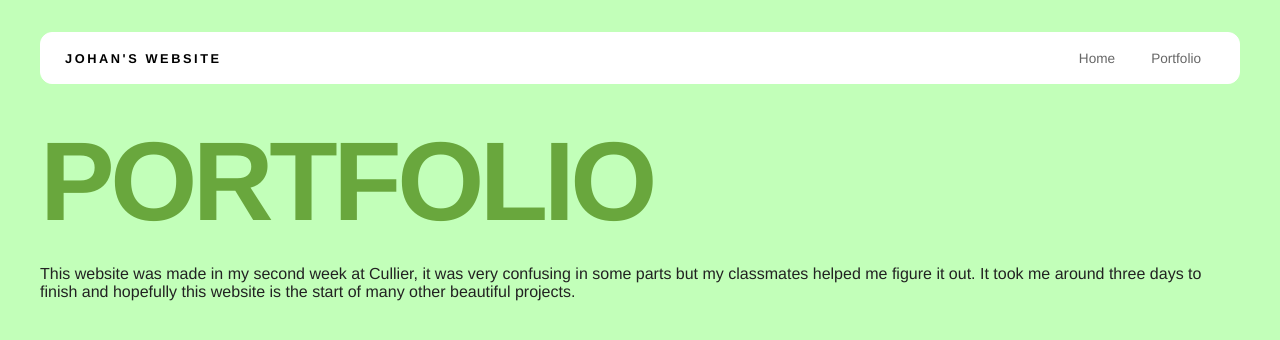
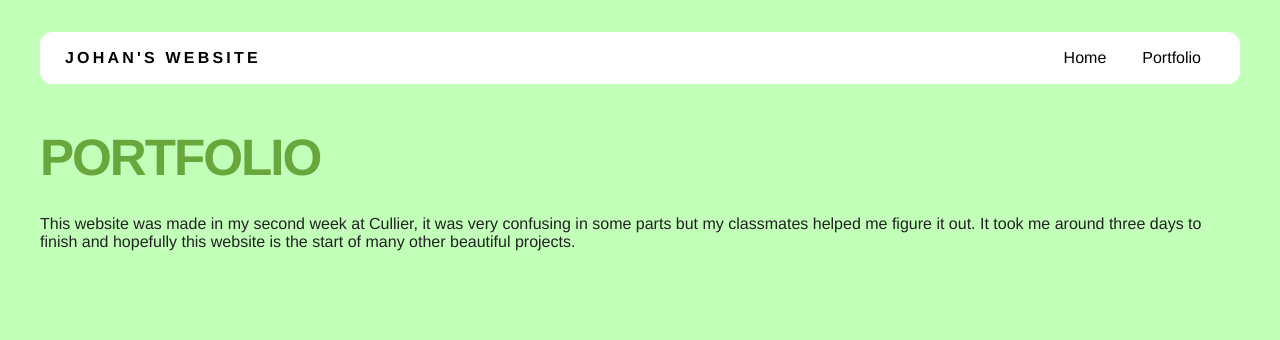
Before and after one commit to JohanPedraza0/JohanPedraza0.github.io, a plain HTML site: page portfolio.html in a window 1280 px wide. Drawn offline with Linux system fonts and the light colour scheme.

Commit message:
Reduce portfolio header size

```diff
--- a/style.css
+++ b/style.css
@@ -145,7 +145,7 @@ nav:hover {
 
 nav h1 {
   margin: 0;
-  font-size: 0.8rem;
+  font-size: 1rem;
   font-weight: 700;
   text-transform: uppercase;
   letter-spacing: 0.2em;
@@ -161,9 +161,9 @@ nav h1 {
 }
 
 .nav-li a {
-  color: #666;
+  color: #030303;
   text-decoration: none;
-  font-size: 0.85rem;
+  font-size: 1rem;
   font-weight: 500;
   padding: 6px 14px;
   border-radius: 8px;
@@ -189,6 +189,12 @@ nav h1 {
   gap: 16px;
 }
 
+.portfolio-header h2 {
+  font-size: clamp(2rem, 4vw, 3.5rem);
+  line-height: 1;
+  margin: 0;
+}
+
 .home-clock {
   display: flex;
   justify-content: flex-end;
```
